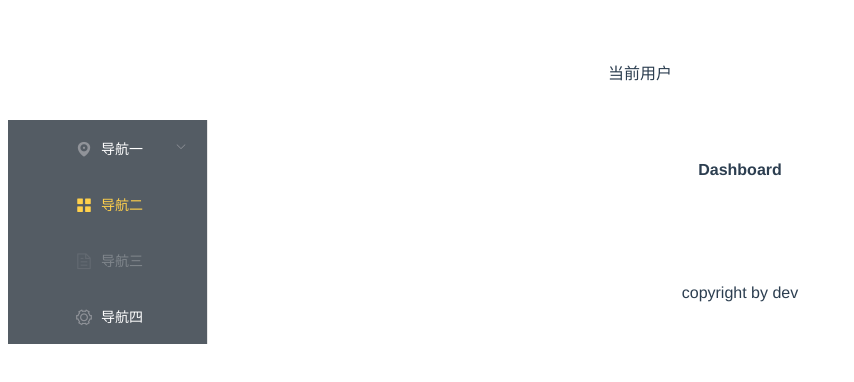
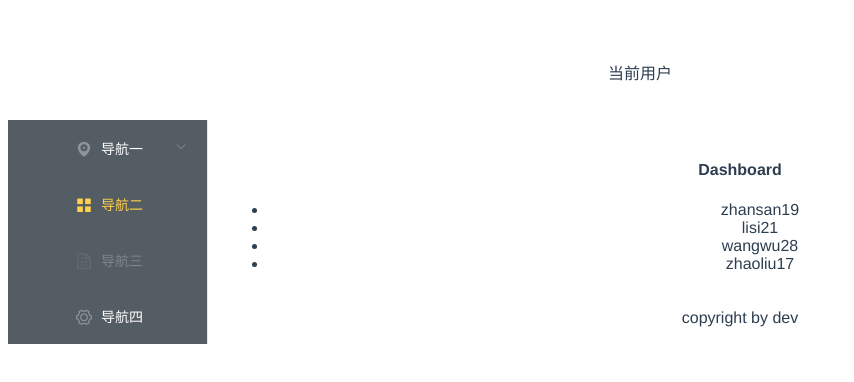
Before and after one commit to ink-teamwork/devops-ui, a Vue app: page /#/ in a window 1280 px wide. Shown: the top 382 px of the page, without its empty margins (0-854 px from the left). Built offline with nearby package versions, Linux system fonts and the light colour scheme; a small style sheet from the web is missing.

Commit message:
添加了vuex的支持并添加相关测试代码

```diff
--- a/package.json
+++ b/package.json
@@ -14,7 +14,8 @@
     "vue": "^2.6.6",
     "vue-awesome": "^3.4.0",
     "vue-echarts": "^4.0.1",
-    "vue-router": "^3.0.2"
+    "vue-router": "^3.0.2",
+    "vuex": "^3.1.0"
   },
   "devDependencies": {
     "@vue/cli-plugin-babel": "^3.4.0",
--- a/src/pages/Dashboard.vue
+++ b/src/pages/Dashboard.vue
@@ -1,10 +1,20 @@
 <template>
-    <h1>Dashboard</h1>
+    <div>
+        <h1>Dashboard</h1>
+        <ul>
+            <li v-for="item in items" v-bind:key="item.name"><span>{{item.name}}</span><span>{{item.age}}</span></li>
+        </ul>
+    </div>
 </template>
 
 <script>
     export default {
-        name: "Dashboard"
+        name: "Dashboard",
+        data () {
+            return {
+                items: this.$store.state.order.items
+            }
+        }
     }
 </script>
 
--- /dev/null
+++ b/src/store/index.js
@@ -0,0 +1,10 @@
+import Vue from 'vue'
+import Vuex from 'vuex'
+import order from './modules/order'
+
+Vue.use(Vuex);
+export default new Vuex.Store({
+    modules: {
+        order
+    }
+});
--- /dev/null
+++ b/src/store/modules/order.js
@@ -0,0 +1,13 @@
+const state = {
+    items: [
+        {name: 'zhansan', age: 19},
+        {name: 'lisi', age: 21},
+        {name: 'wangwu', age: 28},
+        {name: 'zhaoliu', age: 17},
+    ],
+};
+
+export default {
+    namespaced: true,
+    state,
+}
```
Also changed, not shown: src/main.js (+6 -3 lines), 1 other file (tests, documents, lock files or other folders).
